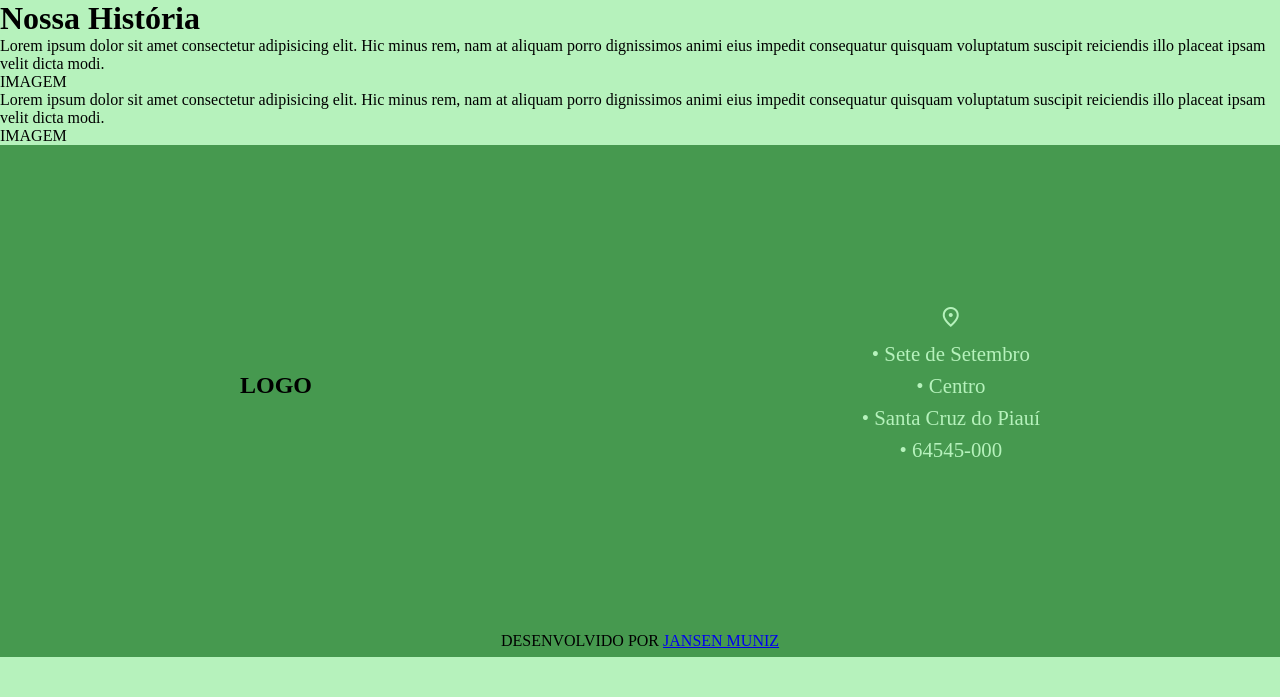
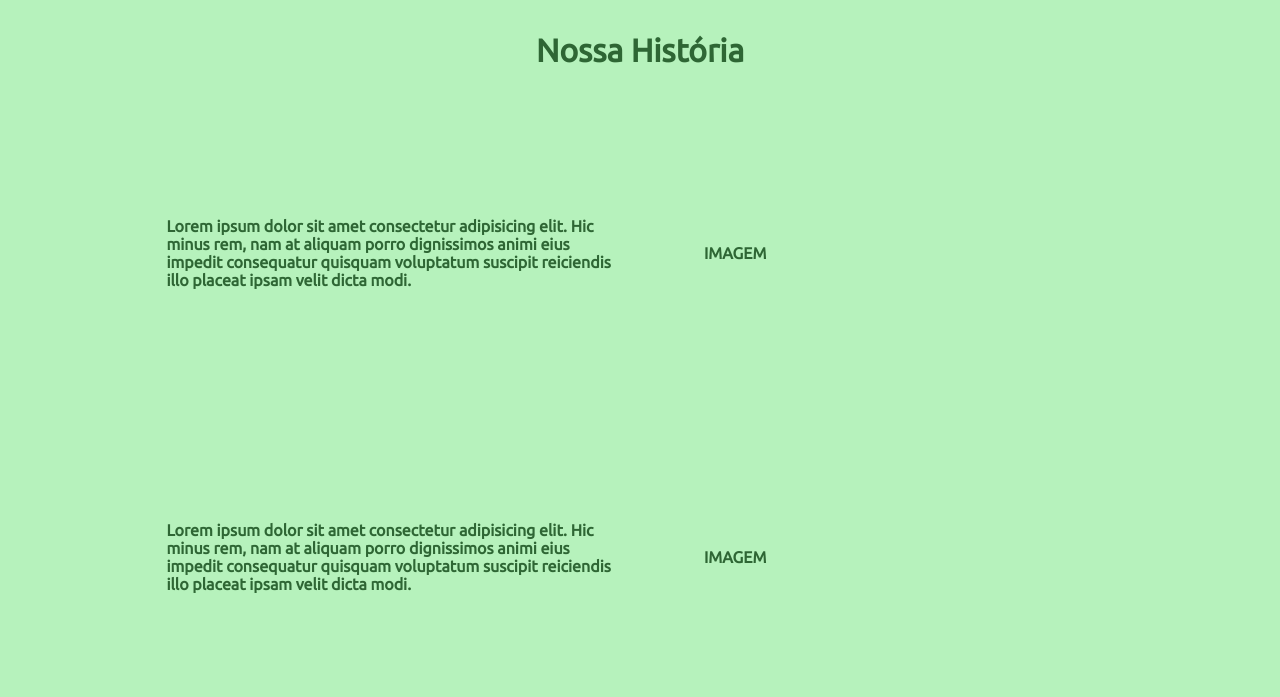
Before and after one commit to Jansen-Muniz/projeto-casa-batista, a plain HTML site: page pag-nossa-historia/nossa-historia.html in a window 1280 px wide. Drawn offline with nearby package versions, Linux system fonts and the light colour scheme.

Commit message:
comecei a pagina nossaa história

```diff
--- a/pag-nossa-historia/nossa-historia.html
+++ b/pag-nossa-historia/nossa-historia.html
@@ -4,51 +4,30 @@
   <meta charset="UTF-8">
   <meta http-equiv="X-UA-Compatible" content="IE=edge">
   <meta name="viewport" content="width=device-width, initial-scale=1.0">
-  <link rel="stylesheet" href="https://fonts.googleapis.com/css2?family=Material+Symbols+Outlined:opsz,wght,FILL,GRAD@48,400,0,0" />
+  <link rel="stylesheet" href="../style/style.css">
   <link rel="stylesheet" href="/pag-nossa-historia/style/pag-nossa-historia.css">
   <title>Nossa História</title>
 </head>
 <body>
-  <div class="container">
-    <header>
+    <main>
       <h1>Nossa História</h1>
-    </header>
-    <main>
       <div>
-        <p>Lorem ipsum dolor sit amet consectetur adipisicing elit. Hic minus rem, nam at aliquam porro dignissimos animi eius impedit consequatur quisquam voluptatum suscipit reiciendis illo placeat ipsam velit dicta modi.</p>
-        <div>
+        <div class="texto">
+          <p>Lorem ipsum dolor sit amet consectetur adipisicing elit. Hic minus rem, nam at aliquam porro dignissimos animi eius impedit consequatur quisquam voluptatum suscipit reiciendis illo placeat ipsam velit dicta modi.
+          </p>
+        </div>
+        <div class="imagem">
           <p>IMAGEM</p>
         </div>
       </div>
       <div>
-        <p>Lorem ipsum dolor sit amet consectetur adipisicing elit. Hic minus rem, nam at aliquam porro dignissimos animi eius impedit consequatur quisquam voluptatum suscipit reiciendis illo placeat ipsam velit dicta modi.</p>
-        <div>
+        <div class="texto">
+          <p>Lorem ipsum dolor sit amet consectetur adipisicing elit. Hic minus rem, nam at aliquam porro dignissimos animi eius impedit consequatur quisquam voluptatum suscipit reiciendis illo placeat ipsam velit dicta modi.</p>
+        </div>
+        <div class="imagem">
           <p>IMAGEM</p>
         </div>
       </div>
     </main>
-    <footer>
-      <div class="container-logo-endereco">
-        <div>
-          <h2>LOGO</h2>
-        </div>
-        <div class="container-endereco">
-          <span class="material-symbols-outlined">
-            location_on
-            </span>
-            <p>• Sete de Setembro </p>
-            <p>• Centro</p>
-            <p>• Santa Cruz do Piauí</p>
-            <p>• 64545-000</p>
-          <p></p>
-          <p></p>
-          <p></p>
-        </div>
-      </div>
-      <div class="container-desenvolvido-por">
-        <p>DESENVOLVIDO POR <a href="#">JANSEN MUNIZ</a></p>
-      </div>
-    </footer>
-  </div>
 </body>
 </html>
--- a/pag-nossa-historia/style/pag-nossa-historia.css
+++ b/pag-nossa-historia/style/pag-nossa-historia.css
@@ -1,50 +1,36 @@
-@import url('https://fonts.googleapis.com/css2?family=Ubuntu&display=swap');
-
-:root{
-  --color1: #B6F2BC;
-  --color2: #62D96D;
-  --color3: #4FB059;
-  --color4: #46994F;
-  --color5: #2E6634;
-}
-
-*{
-  margin: 0px;
-  padding: 0px;
-}
-
-.container{
-  background-color: var(--color1);
-  width: 100%;
+body{
   height: 100vh;
 }
 
-footer{
-  background-color: var(--color4);
-  display: flex;
-  flex-direction: column;
-  align-items: center;
+main h1{
+  text-align: center;
+  padding: 2rem;
 }
 
-footer .container-logo-endereco{
-  width: 50rem;
-  height: 30rem;
+main h1, main p{
+  color: var(--color5);
+}
+
+main p{
+  font-weight: bolder;
+}
+
+main div{
+  max-width: 80%;
   display: flex;
   align-items: center;
-  justify-content: space-between;
+  margin: 0 auto;
+  padding: 1rem;
 }
 
-footer .container-desenvolvido-por{
-  width: 100%;
-  height: 2rem;
-  display: flex;
-  align-items: center;
-  justify-content: center;
+main .texto{
+  width: 45%;
 }
 
-footer .container-endereco{
-  line-height: 2rem;
-  text-align: center;
-  font-size: 1.3rem;
-  color: var(--color1);
+main .imagem{
+  background-image: url('#');
+  background-position: center;
+  background-size: cover;
+  width: 40%;
+  height: 15rem;
 }
```
